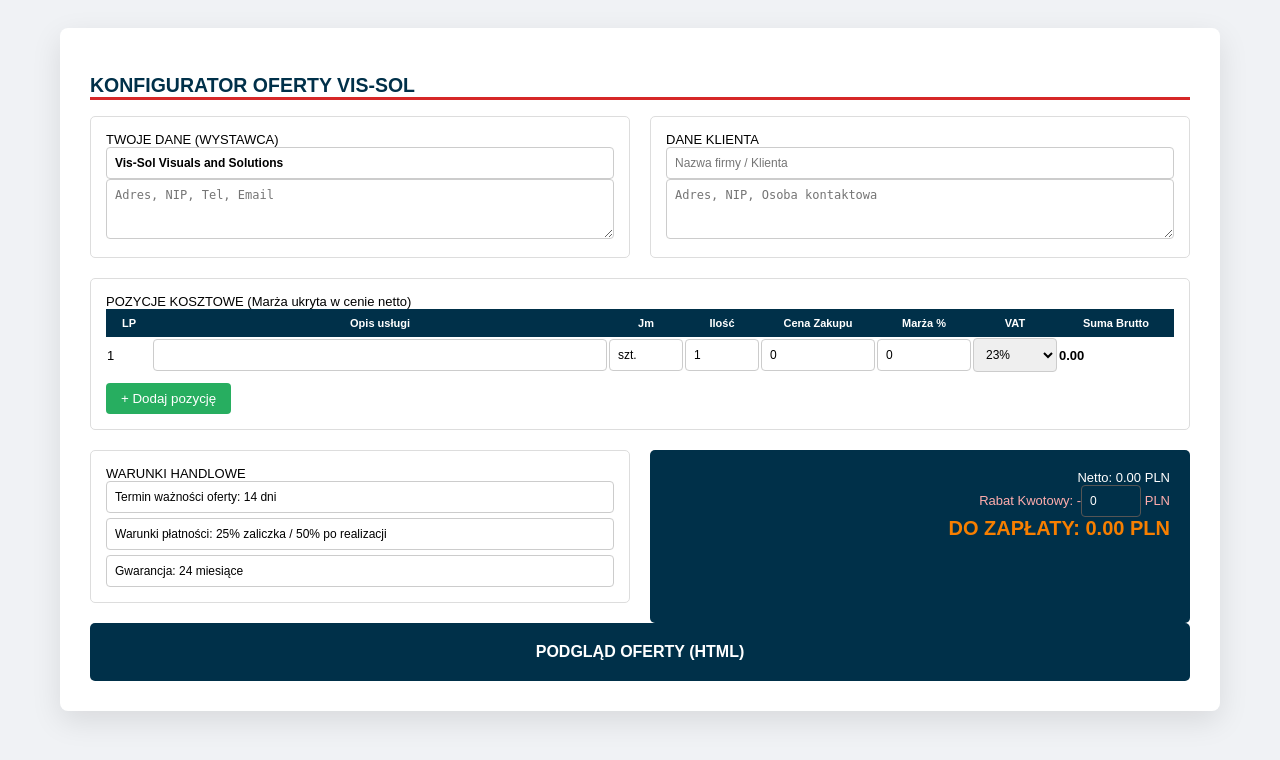
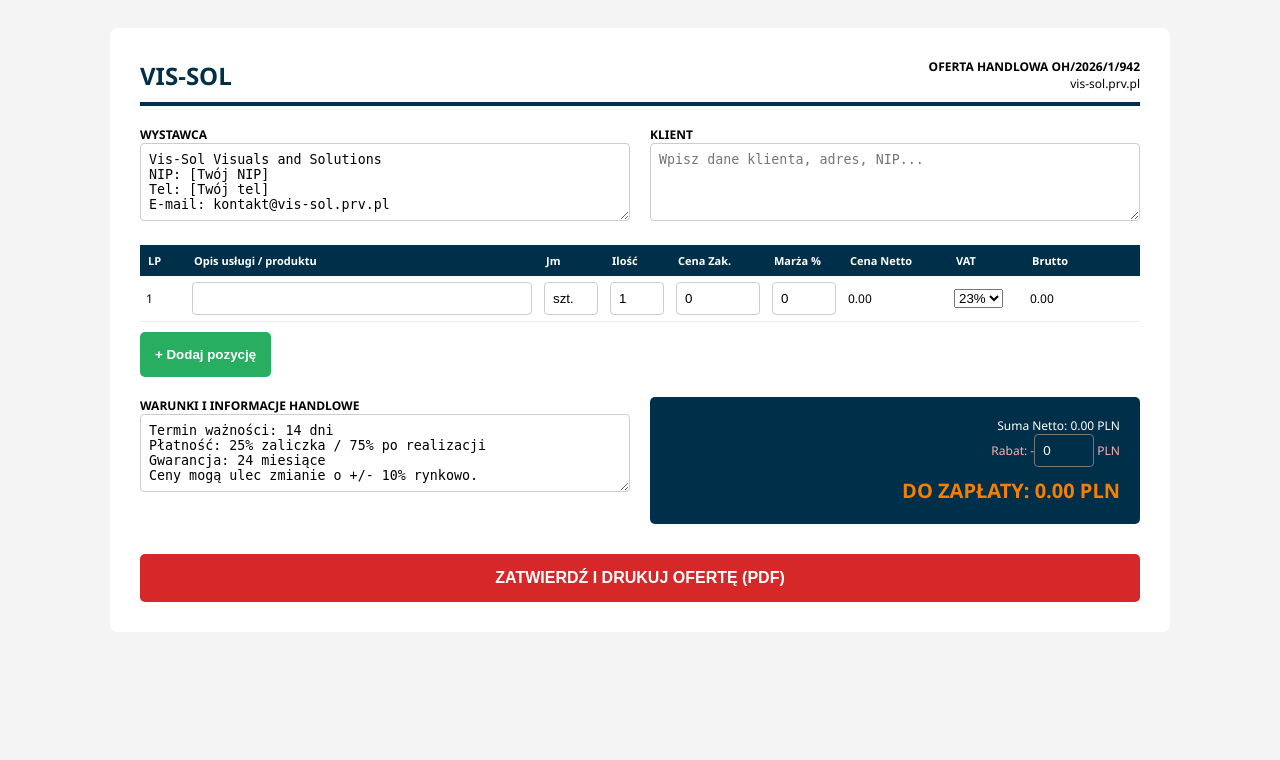
Before and after one commit to kosior3x/VIS-SOL-OfferFlow, a Flask app: page / in a window 1280 px wide. Shown: the top 760 px of the page. Run offline with Flask 2, Linux system fonts and the light colour scheme; some libraries are stand-ins or nearby versions.

Commit message:
Update index.html

```diff
--- a/templates/index.html
+++ b/templates/index.html
@@ -3,190 +3,138 @@
 <head>
     <meta charset="UTF-8">
     <title>Vis-Sol - Generator Ofert PRO</title>
-    <script src="https://cdnjs.cloudflare.com/ajax/libs/jspdf/2.5.1/jspdf.umd.min.js"></script>
-    <script src="https://cdnjs.cloudflare.com/ajax/libs/jspdf-autotable/3.5.25/jspdf.plugin.autotable.min.js"></script>
     <style>
-        :root { --vs-navy: #003049; --vs-red: #d62828; --vs-orange: #f77f00; }
-        body { font-family: 'Arial', sans-serif; background: #f0f2f5; padding: 20px; font-size: 13px; }
-        .app-container { max-width: 1100px; margin: auto; background: white; padding: 30px; border-radius: 8px; box-shadow: 0 10px 30px rgba(0,0,0,0.1); }
-        .section { border: 1px solid #ddd; padding: 15px; border-radius: 5px; margin-bottom: 20px; }
-        .grid { display: grid; grid-template-columns: 1fr 1fr; gap: 20px; }
-        input, textarea, select { width: 100%; padding: 8px; border: 1px solid #ccc; border-radius: 4px; box-sizing: border-box; font-size: 12px; }
-        th { background: var(--vs-navy); color: white; padding: 8px; font-size: 11px; }
-        .summary-box { background: var(--vs-navy); color: white; padding: 20px; border-radius: 5px; text-align: right; }
-        .preview-area { display: none; background: #fff; border: 2px dashed var(--vs-orange); padding: 40px; margin-top: 20px; position: relative; }
-        .watermark-web { position: absolute; top: 50%; left: 50%; transform: translate(-50%, -50%) rotate(-45deg); font-size: 60px; color: rgba(0,0,0,0.05); font-weight: bold; pointer-events: none; }
+        :root { --vs-navy: #003049; --vs-red: #d62828; }
+        body { font-family: 'Segoe UI', Arial, sans-serif; background: #f4f4f4; padding: 20px; font-size: 12px; }
+        .app-container { max-width: 1000px; margin: auto; background: white; padding: 30px; border-radius: 8px; }
+        .grid { display: grid; grid-template-columns: 1fr 1fr; gap: 20px; margin-bottom: 20px; }
+        input, textarea { width: 100%; padding: 8px; border: 1px solid #ccc; border-radius: 4px; box-sizing: border-box; }
+        table { width: 100%; border-collapse: collapse; margin-top: 10px; }
+        th { background: var(--vs-navy); color: white; padding: 8px; text-align: left; font-size: 11px; }
+        td { padding: 6px; border-bottom: 1px solid #eee; }
+        .summary { background: var(--vs-navy); color: white; padding: 20px; border-radius: 5px; text-align: right; }
+        .btn { padding: 15px; border: none; border-radius: 5px; cursor: pointer; font-weight: bold; width: 100%; margin-top: 10px; }
+
+        /* Styl do druku - tu znikają pola edycji, zostaje czysty tekst */
+        @media print {
+            .no-print, button, input, textarea { display: none !important; }
+            .print-only { display: block !important; }
+            body { background: white; padding: 0; }
+            .app-container { box-shadow: none; border: none; width: 100%; }
+            .watermark { position: fixed; top: 50%; left: 50%; transform: translate(-50%, -50%) rotate(-45deg); font-size: 80px; color: rgba(0,0,0,0.05); z-index: -1; }
+        }
+        .print-only { display: none; }
     </style>
 </head>
 <body>
 
-<div class="app-container" id="editor">
-    <h2 style="color:var(--vs-navy); border-bottom: 3px solid var(--vs-red);">KONFIGURATOR OFERTY VIS-SOL</h2>
+<div class="app-container">
+    <div class="watermark print-only">VIS-SOL OFFICIAL</div>
+
+    <div style="border-bottom: 4px solid var(--vs-navy); display: flex; justify-content: space-between; align-items: flex-end; padding-bottom: 10px; margin-bottom: 20px;">
+        <h1 style="margin:0; color:var(--vs-navy);">VIS-SOL</h1>
+        <div style="text-align:right"><strong>OFERTA HANDLOWA <span id="oh_val"></span></strong><br>vis-sol.prv.pl</div>
+    </div>
 
     <div class="grid">
         <div class="section">
-            <label>TWOJE DANE (WYSTAWCA)</label>
-            <input type="text" id="off_name" value="Vis-Sol Visuals and Solutions" style="font-weight:bold;">
-            <textarea id="off_contact" rows="3" placeholder="Adres, NIP, Tel, Email"></textarea>
+            <label><strong>WYSTAWCA</strong></label>
+            <textarea id="off_info" rows="4">Vis-Sol Visuals and Solutions&#10;NIP: [Twój NIP]&#10;Tel: [Twój tel]&#10;E-mail: kontakt@vis-sol.prv.pl</textarea>
+            <div class="print-only" id="off_p"></div>
         </div>
         <div class="section">
-            <label>DANE KLIENTA</label>
-            <input type="text" id="cli_name" placeholder="Nazwa firmy / Klienta">
-            <textarea id="cli_contact" rows="3" placeholder="Adres, NIP, Osoba kontaktowa"></textarea>
+            <label><strong>KLIENT</strong></label>
+            <textarea id="cli_info" rows="4" placeholder="Wpisz dane klienta, adres, NIP..."></textarea>
+            <div class="print-only" id="cli_p"></div>
         </div>
     </div>
 
-    <div class="section">
-        <label>POZYCJE KOSZTOWE (Marża ukryta w cenie netto)</label>
-        <table id="itemsTable" style="width:100%; border-collapse: collapse;">
+    <table>
         <thead>
             <tr>
                 <th width="30">LP</th>
-                    <th>Opis usługi</th>
-                    <th width="60">Jm</th>
-                    <th width="60">Ilość</th>
-                    <th width="100">Cena Zakupu</th>
-                    <th width="80">Marża %</th>
-                    <th width="70">VAT</th>
-                    <th width="100">Suma Brutto</th>
+                <th>Opis usługi / produktu</th>
+                <th width="50">Jm</th>
+                <th width="50">Ilość</th>
+                <th width="80" class="no-print">Cena Zak.</th>
+                <th width="60" class="no-print">Marża %</th>
+                <th width="90">Cena Netto</th>
+                <th width="60">VAT</th>
+                <th width="100">Brutto</th>
             </tr>
         </thead>
         <tbody id="tbody"></tbody>
     </table>
-        <button onclick="addRow()" style="margin-top:10px; background:#27ae60; color:white; border:none; padding:8px 15px; border-radius:4px; cursor:pointer;">+ Dodaj pozycję</button>
+    <button class="btn no-print" style="background:#27ae60; color:white; width:auto;" onclick="addRow()">+ Dodaj pozycję</button>
+
+    <div class="grid" style="margin-top:20px;">
+        <div class="section">
+            <label><strong>WARUNKI I INFORMACJE HANDLOWE</strong></label>
+            <textarea id="terms" rows="4">Termin ważności: 14 dni&#10;Płatność: 25% zaliczka / 75% po realizacji&#10;Gwarancja: 24 miesiące&#10;Ceny mogą ulec zmianie o +/- 10% rynkowo.</textarea>
+            <div class="print-only" id="terms_p"></div>
         </div>
-
-    <div class="grid">
-        <div class="section">
-            <label>WARUNKI HANDLOWE</label>
-            <input type="text" id="v_val" value="Termin ważności oferty: 14 dni">
-            <input type="text" id="v_pay" value="Warunki płatności: 25% zaliczka / 50% po realizacji" style="margin-top:5px;">
-            <input type="text" id="v_war" value="Gwarancja: 24 miesiące" style="margin-top:5px;">
-        </div>
-        <div class="summary-box">
-            <div>Netto: <span id="resNet">0.00</span> PLN</div>
-            <div style="color: #ffadad;">Rabat Kwotowy: -<input type="number" id="discount" value="0" style="width:60px; background:none; border:1px solid #555; color:white;" oninput="calculate()"> PLN</div>
-            <div style="font-size: 20px; font-weight: bold; color: var(--vs-orange);">DO ZAPŁATY: <span id="resTotal">0.00</span> PLN</div>
+        <div class="summary">
+            <div>Suma Netto: <span id="sNet">0.00</span> PLN</div>
+            <div style="color:#ffadad">Rabat: -<input type="number" id="disc" value="0" style="width:60px; background:none; border:1px solid #777; color:white" oninput="calc()"> PLN</div>
+            <div style="font-size: 20px; font-weight: bold; margin-top:10px; color:#f77f00;">DO ZAPŁATY: <span id="sTotal">0.00</span> PLN</div>
         </div>
     </div>
 
-    <button onclick="showPreview()" style="width:100%; padding:20px; background:var(--vs-navy); color:white; border:none; font-weight:bold; cursor:pointer; font-size:16px; border-radius:5px;">PODGLĄD OFERTY (HTML)</button>
-</div>
-
-<div id="preview" class="preview-area">
-    <div class="watermark-web">VIS-SOL OFFICIAL</div>
-    <div id="preview-content"></div>
-    <hr>
-    <div style="display:flex; gap: 10px;">
-        <button onclick="hidePreview()" style="flex:1; padding:15px; background:#666; color:white; border:none; cursor:pointer;">POWRÓT DO EDYCJI</button>
-        <button onclick="generatePDF()" style="flex:2; padding:15px; background:var(--vs-red); color:white; border:none; font-weight:bold; cursor:pointer;">ZATWIERDŹ I GENERUJ PDF</button>
-    </div>
+    <button class="btn no-print" style="background:var(--vs-red); color:white; font-size:16px;" onclick="prepareAndPrint()">ZATWIERDŹ I DRUKUJ OFERTĘ (PDF)</button>
 </div>
 
 <script>
-    let ohNum = `OH/2026/01/${Math.floor(100+Math.random()*900)}`;
-    const { jsPDF } = window.jspdf;
+    let oh = `OH/${new Date().getFullYear()}/${new Date().getMonth()+1}/${Math.floor(100+Math.random()*900)}`;
+    document.getElementById('oh_val').innerText = oh;
 
     function addRow() {
         const tr = document.createElement('tr');
         tr.innerHTML = `<td>${document.getElementById('tbody').rows.length + 1}</td>
-            <td><input type="text" class="d"></td><td><input type="text" class="j" value="szt."></td>
-            <td><input type="number" class="q" value="1" oninput="calculate()"></td>
-            <td><input type="number" class="p" value="0" oninput="calculate()"></td>
-            <td><input type="number" class="m" value="0" oninput="calculate()"></td>
-            <td><select class="v" onchange="calculate()"><option value="0.23">23%</option><option value="0.08">8%</option><option value="0">zw</option></select></td>
-            <td class="b" style="font-weight:bold">0.00</td>`;
+            <td><input type="text" class="d"></td><td><input type="text" value="szt." class="j"></td>
+            <td><input type="number" value="1" class="q" oninput="calc()"></td>
+            <td class="no-print"><input type="number" value="0" class="cz" oninput="calc()"></td>
+            <td class="no-print"><input type="number" value="0" class="m" oninput="calc()"></td>
+            <td><span class="cn">0.00</span></td>
+            <td><select class="v" onchange="calc()"><option value="0.23">23%</option><option value="0.08">8%</option><option value="0">zw</option></select></td>
+            <td><span class="cb">0.00</span></td>`;
         document.getElementById('tbody').appendChild(tr);
     }
 
-    function calculate() {
-        let net = 0, totalVat = 0;
+    function calc() {
+        let n = 0, v = 0;
         document.querySelectorAll('#tbody tr').forEach(r => {
+            let cz = parseFloat(r.querySelector('.cz').value)||0;
+            let m = parseFloat(r.querySelector('.m').value)||0;
             let q = parseFloat(r.querySelector('.q').value)||0;
-            let p = parseFloat(r.querySelector('.p').value)||0;
-            let m = parseFloat(r.querySelector('.m').value)||0;
-            let v = parseFloat(r.querySelector('.v').value)||0;
+            let vt = parseFloat(r.querySelector('.v').value)||0;
 
-            let priceWithMargin = p * (1 + (m/100));
-            let rowNet = q * priceWithMargin;
-            let rowBrutto = rowNet * (1 + v);
-
-            r.querySelector('.b').innerText = rowBrutto.toFixed(2);
-            net += rowNet; totalVat += (rowNet * v);
+            let cenaNettoZMarza = cz * (1 + m/100);
+            let rowNetto = cenaNettoZMarza * q;
+            r.querySelector('.cn').innerText = cenaNettoZMarza.toFixed(2);
+            r.querySelector('.cb').innerText = (rowNetto * (1+vt)).toFixed(2);
+            n += rowNetto; v += (rowNetto * vt);
         });
-        let disc = parseFloat(document.getElementById('discount').value)||0;
-        document.getElementById('resNet').innerText = (net - disc).toFixed(2);
-        document.getElementById('resTotal').innerText = (net - disc + totalVat).toFixed(2);
+        let d = parseFloat(document.getElementById('disc').value)||0;
+        document.getElementById('sNet').innerText = (n - d).toFixed(2);
+        document.getElementById('sTotal').innerText = (n - d + v).toFixed(2);
     }
 
-    function showPreview() {
-        calculate();
-        let html = `<h3>OFERTA HANDLOWA ${ohNum}</h3>
-            <div style="display:flex; justify-content:space-between;">
-                <div><b>Wystawca:</b><br>${document.getElementById('off_name').value}<br>${document.getElementById('off_contact').value.replace(/\n/g,'<br>')}</div>
-                <div><b>Klient:</b><br>${document.getElementById('cli_name').value}<br>${document.getElementById('cli_contact').value.replace(/\n/g,'<br>')}</div>
-            </div>
-            <table border="1" style="width:100%; margin-top:20px; border-collapse:collapse;">
-                <tr style="background:#eee;"><th>LP</th><th>Opis</th><th>Jm</th><th>Ilość</th><th>Cena Netto (z marżą)</th><th>Suma Brutto</th></tr>`;
+    function prepareAndPrint() {
+        // Przenieś dane z pól edycji do tekstu (dla druku)
+        document.getElementById('off_p').innerText = document.getElementById('off_info').value;
+        document.getElementById('cli_p').innerText = document.getElementById('cli_info').value;
+        document.getElementById('terms_p').innerText = document.getElementById('terms').value;
 
-        document.querySelectorAll('#tbody tr').forEach((r, i) => {
-            let p = parseFloat(r.querySelector('.p').value);
-            let m = parseFloat(r.querySelector('.m').value);
-            let finalNet = (p * (1 + (m/100))).toFixed(2);
-            html += `<tr><td>${i+1}</td><td>${r.querySelector('.d').value}</td><td>${r.querySelector('.j').value}</td><td>${r.querySelector('.q').value}</td><td>${finalNet} PLN</td><td>${r.querySelector('.b').innerText} PLN</td></tr>`;
+        // Zamień inputy w tabeli na tekst tylko do druku
+        document.querySelectorAll('#tbody tr').forEach(r => {
+            const desc = r.querySelector('.d').value;
+            r.cells[1].innerHTML = `<span>${desc}</span>`;
+            const jm = r.querySelector('.j').value;
+            r.cells[2].innerHTML = `<span>${jm}</span>`;
         });
 
-        html += `</table><div style="text-align:right; margin-top:20px;">
-            <b>Rabat: -${document.getElementById('discount').value} PLN</b><br>
-            <b style="font-size:20px; color:red;">DO ZAPŁATY: ${document.getElementById('resTotal').innerText} PLN</b>
-        </div>
-        <div style="margin-top:20px; font-size:10px;">
-            * ${document.getElementById('v_val').value}<br>* ${document.getElementById('v_pay').value}<br>* ${document.getElementById('v_war').value}
-        </div>`;
-
-        document.getElementById('preview-content').innerHTML = html;
-        document.getElementById('editor').style.display = 'none';
-        document.getElementById('preview').style.display = 'block';
-    }
-
-    function hidePreview() {
-        document.getElementById('editor').style.display = 'block';
-        document.getElementById('preview').style.display = 'none';
-    }
-
-    function generatePDF() {
-        const doc = new jsPDF();
-        doc.setTextColor(240); doc.setFontSize(50); doc.text("VIS-SOL OFFICIAL", 40, 150, {angle:45});
-        doc.setTextColor(0, 48, 73); doc.setFontSize(18); doc.text("OFERTA HANDLOWA " + ohNum, 15, 20);
-
-        // Dane (Uproszczone pod PDF)
-        doc.setFontSize(9); doc.text("WYSTAWCA: " + document.getElementById('off_name').value, 15, 35);
-        doc.text("KLIENT: " + document.getElementById('cli_name').value, 120, 35);
-
-        const data = [];
-        document.querySelectorAll('#tbody tr').forEach((r, i) => {
-            let p = parseFloat(r.querySelector('.p').value);
-            let m = parseFloat(r.querySelector('.m').value);
-            let finalNetValue = (p * (1 + (m/100))).toFixed(2);
-            data.push([i+1, r.querySelector('.d').value, r.querySelector('.j').value, r.querySelector('.q').value, finalNetValue + " PLN", r.querySelector('.b').innerText + " PLN"]);
-        });
-
-        doc.autoTable({
-            startY: 50, head: [['LP', 'Opis', 'Jm', 'Ilosc', 'Cena Netto', 'Brutto']], body: data,
-            styles: { fontSize: 8 }, headStyles: { fillColor: [0, 48, 73] }
-        });
-
-        let y = doc.lastAutoTable.finalY + 10;
-        doc.setFontSize(12); doc.setTextColor(214, 48, 49);
-        doc.text("DO ZAPLATY: " + document.getElementById('resTotal').innerText + " PLN", 195, y, {align:'right'});
-
-        doc.setFontSize(8); doc.setTextColor(100);
-        doc.text("Warunki: " + document.getElementById('v_val').value, 15, y+10);
-        doc.text("Platnosc: " + document.getElementById('v_pay').value, 15, y+15);
-        doc.text("Gwarancja: " + document.getElementById('v_war').value, 15, y+20);
-        doc.text("Zastrzezenie: Ceny moga ulec zmianie o +/- 10%.", 15, y+25);
-
-        doc.save(`oferta_${ohNum.replace(/\//g,'_')}.pdf`);
+        window.print();
+        location.reload(); // Odśwież, żeby wrócić do trybu edycji
     }
     addRow();
 </script>
```
Lines whose indentation alone changed are shown as unchanged.
